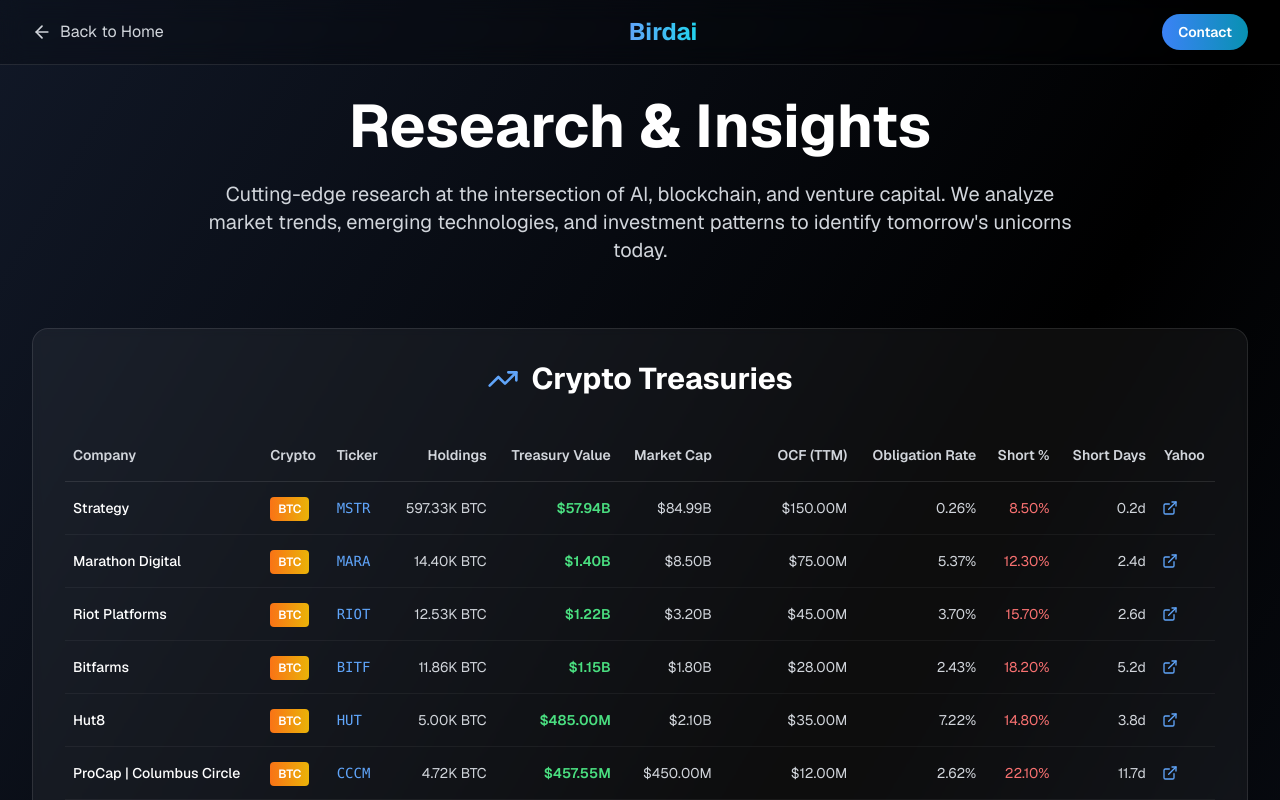
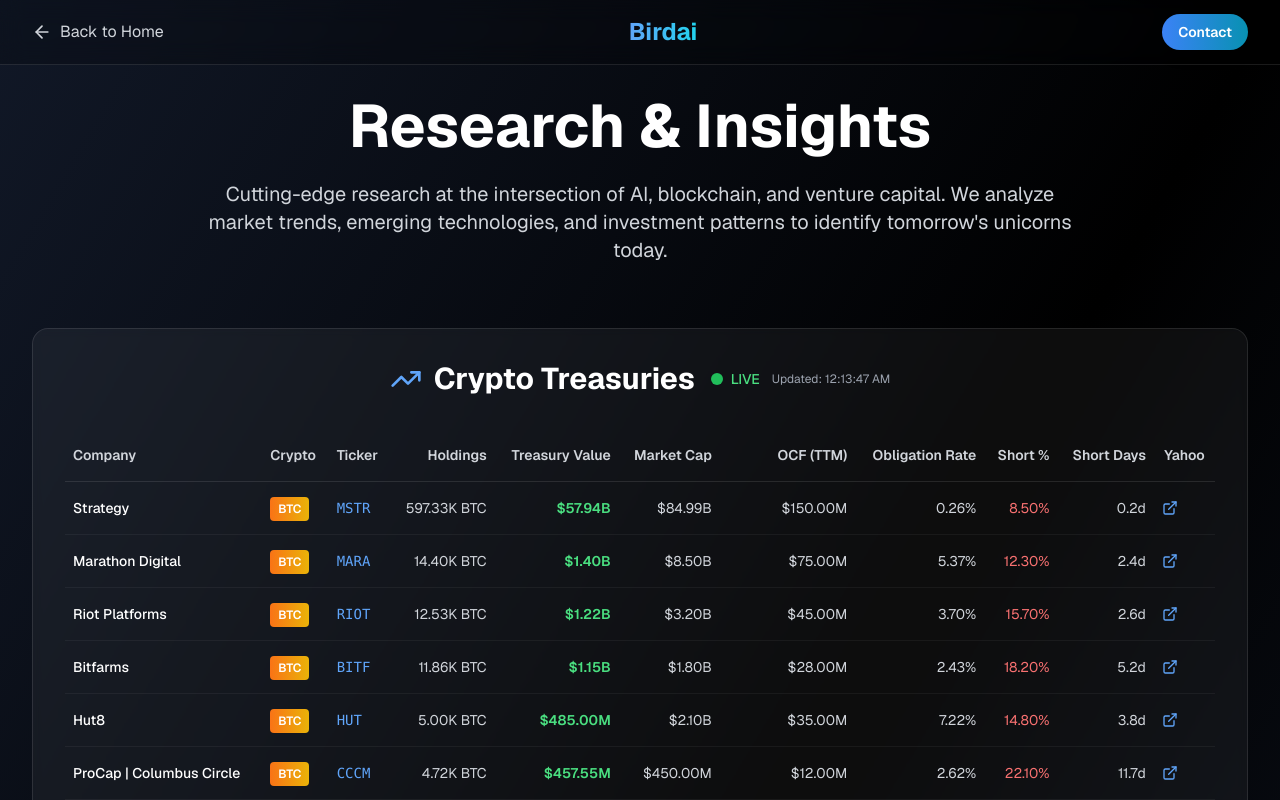
Before and after one commit to Kfar19/CursorWeb, a Next.js app: page /research in a window 1280 px wide. Shown: the top 800 px of the page. Built offline with nearby package versions, Linux system fonts and the light colour scheme.

Commit message:
Add live data indicator with green light and timestamp to crypto treasuries

```diff
--- a/src/app/research/page.tsx
+++ b/src/app/research/page.tsx
@@ -207,6 +207,7 @@ const CryptoTreasuries = () => {
   }>>([]);
   const [loading, setLoading] = useState(true);
   const [error, setError] = useState<string | null>(null);
+  const [lastUpdated, setLastUpdated] = useState<Date | null>(null);
 
   const cryptoTreasuries = useMemo(() => [
     { company: 'Strategy', crypto: 'BTC', ticker: 'MSTR', cryptoOwned: 597325, yahoo: 'https://finance.yahoo.com/quote/MSTR/key-statistics/' },
@@ -233,10 +234,12 @@ const CryptoTreasuries = () => {
         }
         const data = await response.json();
         setTreasuryData(data);
+        setLastUpdated(new Date());
       } catch (err) {
         setError(err instanceof Error ? err.message : 'An error occurred');
         // Use static data as fallback
         setTreasuryData(cryptoTreasuries);
+        setLastUpdated(new Date());
       } finally {
         setLoading(false);
       }
@@ -275,13 +278,25 @@ const CryptoTreasuries = () => {
       <div className="flex items-center justify-center mb-8">
         <TrendingUp className="w-8 h-8 text-blue-400 mr-3" />
         <h2 className="text-3xl font-bold text-white">Crypto Treasuries</h2>
+        <div className="flex items-center ml-4">
+          <div className="w-3 h-3 bg-green-500 rounded-full animate-pulse mr-2"></div>
+          <span className="text-green-400 text-sm font-medium">LIVE</span>
+          {lastUpdated && (
+            <span className="text-gray-400 text-xs ml-3">
+              Updated: {lastUpdated.toLocaleTimeString()}
+            </span>
+          )}
+        </div>
       </div>
 
       {error && (
         <div className="bg-red-500/20 border border-red-500/30 rounded-lg p-4 mb-6">
-          <p className="text-red-300 text-sm">
-            {error} - Showing static data as fallback
-          </p>
+          <div className="flex items-center">
+            <div className="w-3 h-3 bg-red-500 rounded-full mr-2"></div>
+            <p className="text-red-300 text-sm">
+              {error} - Showing static data as fallback
+            </p>
+          </div>
         </div>
       )}
 
```
